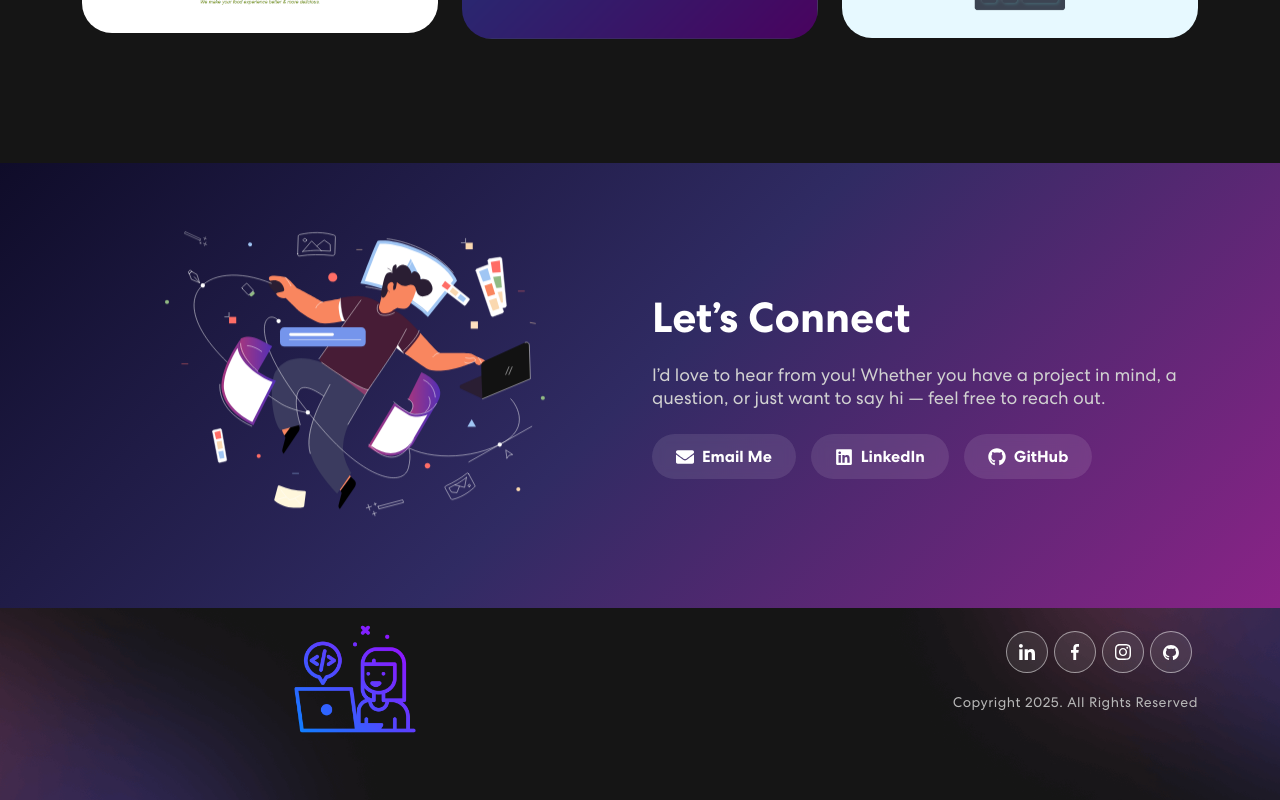
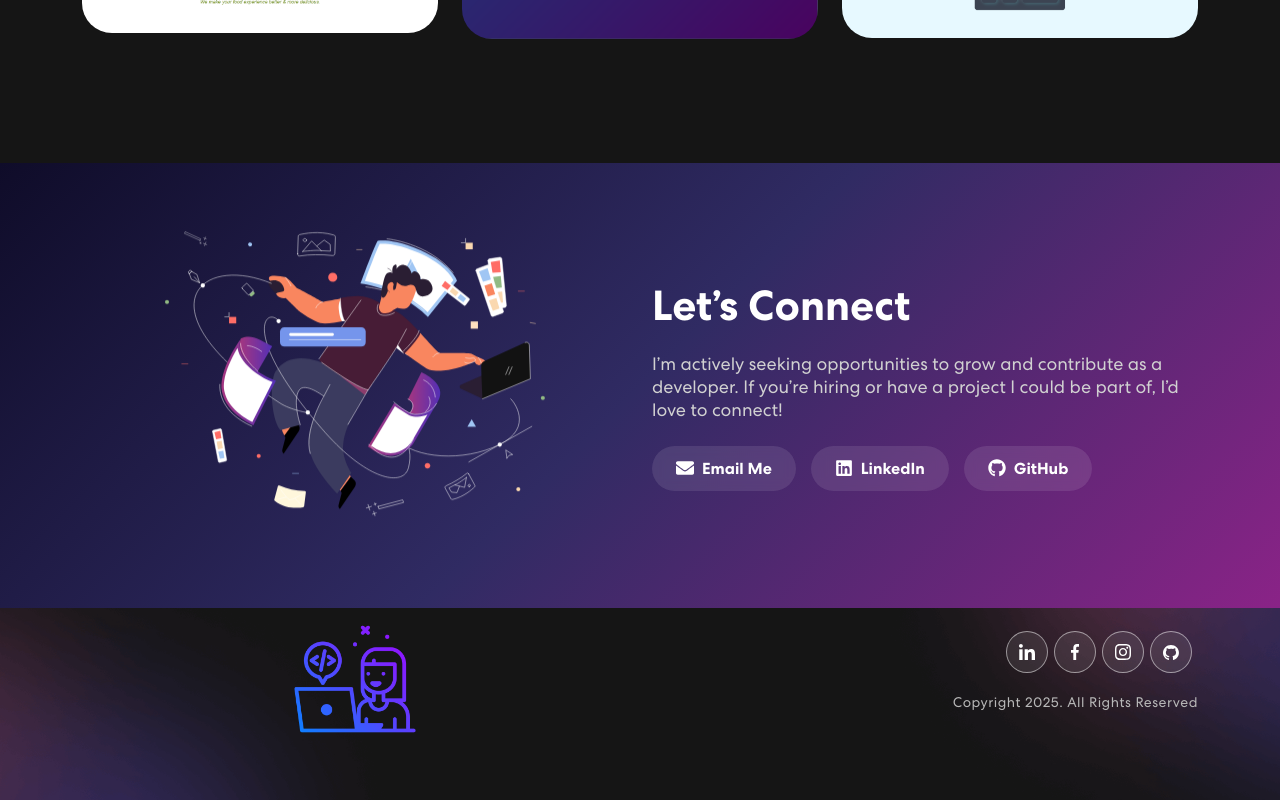
Before and after one commit to Shreeti-Bajracharya/MyPortfolio, a React (Create React App) app: page / in a window 1280 px wide. Shown: the part 2604-3404 px from the top of the page. Built offline with nearby package versions, Linux system fonts and the light colour scheme.

Commit message:
Updated contact section text and UI

```diff
--- a/src/components/Contact.js
+++ b/src/components/Contact.js
@@ -95,8 +95,7 @@ export const Contact = () => {
           <Col md={6}>
             <h2>Let’s Connect</h2>
             <p>
-              I’d love to hear from you! Whether you have a project in mind, a
-              question, or just want to say hi — feel free to reach out.
+              I’m actively seeking opportunities to grow and contribute as a developer. If you’re hiring or have a project I could be part of, I’d love to connect!
             </p>
 
             <div className="contact-links">
```
